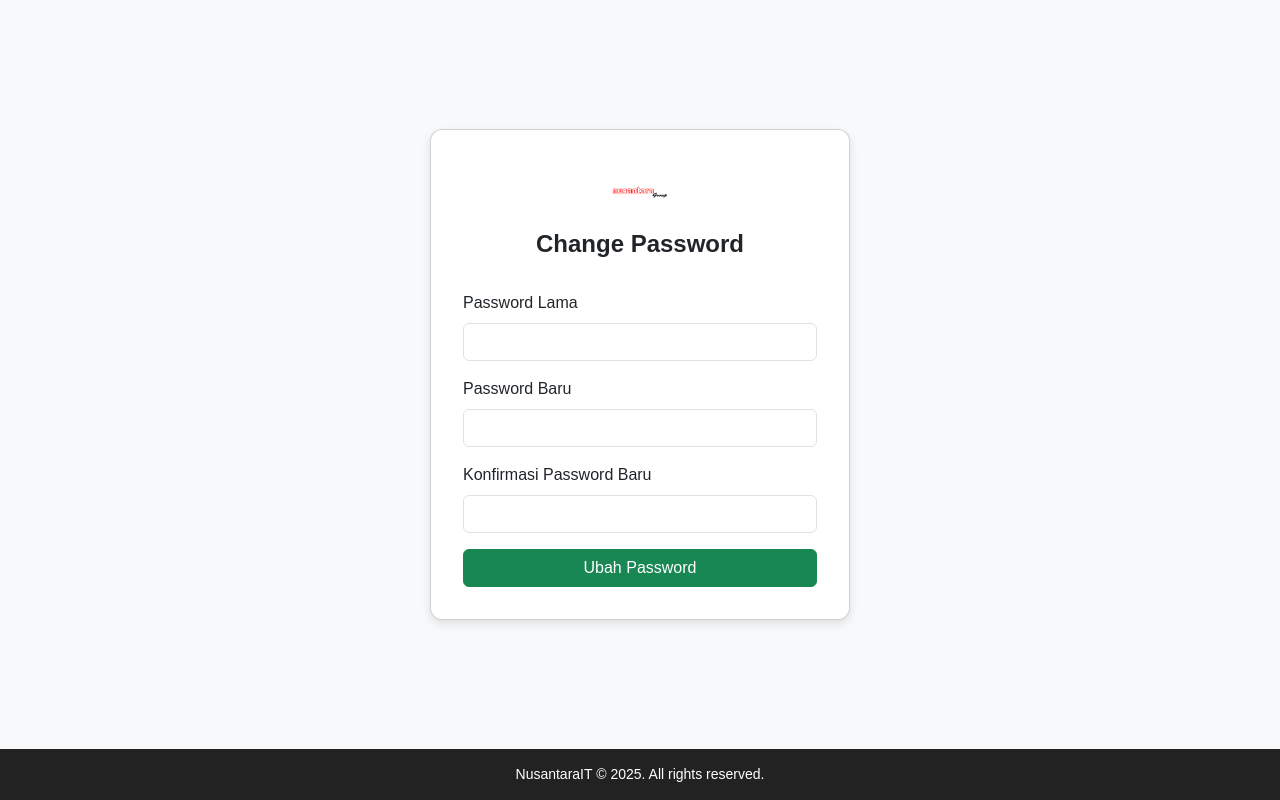
After one commit to widia2807/Nusantara_FPTK, a CodeIgniter 4 app: the page made by app/Views/change_password.php in a window 1280 px wide. The commit adds this page. Run offline with PHP 8.4 and a stand-in for CodeIgniter, Linux system fonts and the light colour scheme; the template is opened without the code that fills it, so the values that code supplies are empty; some libraries are stand-ins or nearby versions.

Commit message:
perbaikan history dan memulai pembaruan auth

```diff
--- a/app/Config/Routes.php
+++ b/app/Config/Routes.php
@@ -28,6 +28,10 @@ $routes->post('pengajuan/store', 'PengajuanForm::store');
 
 $routes->get('history', 'DashboardController::history');
 $routes->get('users/hr_history', 'Users::hr_history');
+
+$routes->get('auth/change-password', 'Auth::changePasswordForm');
+$routes->post('auth/change-password', 'Auth::changePassword');
+
 
 
 
@@ -66,6 +70,4 @@ $routes->group('api', static function($routes) {
    // HISTORY
 $routes->get('history', 'History::index');
 
-
-
 });
--- a/app/Models/UserModel.php
+++ b/app/Models/UserModel.php
@@ -5,7 +5,7 @@ use CodeIgniter\Model;
 
 class UserModel extends Model
 {
-    protected $table         = 'User'; // atau 'users' kalau tabelmu beda
+    protected $table         = 'user'; // atau 'users' kalau tabelmu beda
     protected $primaryKey    = 'id_user';
 
     protected $allowedFields = [
--- /dev/null
+++ b/app/Views/change_password.php
@@ -0,0 +1,70 @@
+<!DOCTYPE html>
+<html lang="en">
+<head>
+  <meta charset="UTF-8">
+  <meta name="viewport" content="width=device-width, initial-scale=1.0">
+  <title>Change Password - Nusantara Portal</title>
+  <link href="https://cdn.jsdelivr.net/npm/bootstrap@5.3.0/dist/css/bootstrap.min.css" rel="stylesheet">
+  <style>
+    body {
+      font-family: Arial, sans-serif;
+      background-color: #f8f9fa;
+      height: 100vh;
+      display: flex;
+      flex-direction: column;
+    }
+    .card {
+      border-radius: 12px;
+      box-shadow: 0 4px 10px rgba(0,0,0,0.1);
+      padding: 2rem;
+      width: 100%;
+      max-width: 420px;
+    }
+    .container-center {
+      flex: 1;
+      display: flex;
+      justify-content: center;
+      align-items: center;
+    }
+    footer {
+      background: #222;
+      color: #fff;
+      padding: 15px;
+      font-size: 14px;
+      text-align: center;
+    }
+  </style>
+</head>
+<body>
+  <div class="container-center">
+    <div class="card">
+      <div class="text-center mb-4">
+        <img src="<?= base_url('assets/images/logo-nusantara-group.png') ?>" alt="Logo" height="60">
+        <h4 class="fw-bold mt-2">Change Password</h4>
+      </div>
+
+      <!-- Form Change Password -->
+      <form action="<?= base_url('auth/change-password') ?>" method="post">
+        <?= csrf_field() ?>
+        <div class="mb-3">
+          <label class="form-label">Password Lama</label>
+          <input type="password" name="old_password" class="form-control" required>
+        </div>
+        <div class="mb-3">
+          <label class="form-label">Password Baru</label>
+          <input type="password" name="new_password" class="form-control" required>
+        </div>
+        <div class="mb-3">
+          <label class="form-label">Konfirmasi Password Baru</label>
+          <input type="password" name="confirm_password" class="form-control" required>
+        </div>
+        <button type="submit" class="btn btn-success w-100">Ubah Password</button>
+      </form>
+    </div>
+  </div>
+
+  <footer>
+    NusantaraIT © 2025. All rights reserved.
+  </footer>
+</body>
+</html>
--- a/app/Views/users/create.php
+++ b/app/Views/users/create.php
@@ -57,7 +57,7 @@
 
     <a href="#">📂 History</a>
     <a href="#">📝 Thirteen</a>
-    <a href="#" class="btn btn-dark w-100 mt-4">Logout</a>
+
   </div>
 
   <!-- Content -->
--- a/app/Views/users/hr_history.php
+++ b/app/Views/users/hr_history.php
@@ -36,7 +36,7 @@
   <img src="https://img.icons8.com/ios-filled/50/000000/add-user-male.png" width="30"> Tambah Akun
 </a>
     <a href="<?= base_url('users/hr_history') ?>">📂 History</a>
-    <a href="#" class="btn btn-dark w-100 mt-4">Logout</a>
+
   </div>
 
   <!-- Content -->
@@ -55,7 +55,7 @@
               <th>Job Post</th>
               <th>Tipe</th>
               <th>Tanggal</th>
-              <th>Reviewer</th>
+              <th>  Reviewer</th>
               <th>Role</th>
               <th>Aksi</th>
               <th>Komentar</th>
```
Also changed, not shown: app/Controllers/Auth.php (+72 -11 lines), app/Models/HistoryModel.php (+11 -3 lines), app/Views/dashboard/hr.php (+13 -3 lines), app/Views/div_menu/div_history.php (+8 -7 lines), app/Views/login.php (+17 -4 lines).
